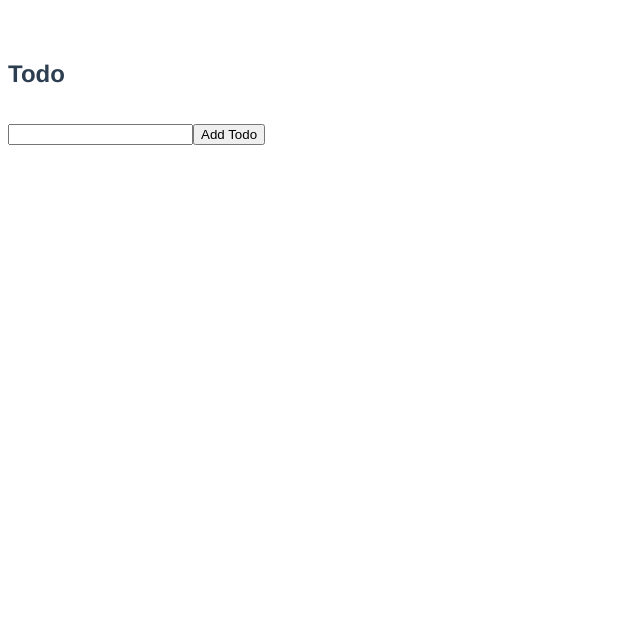
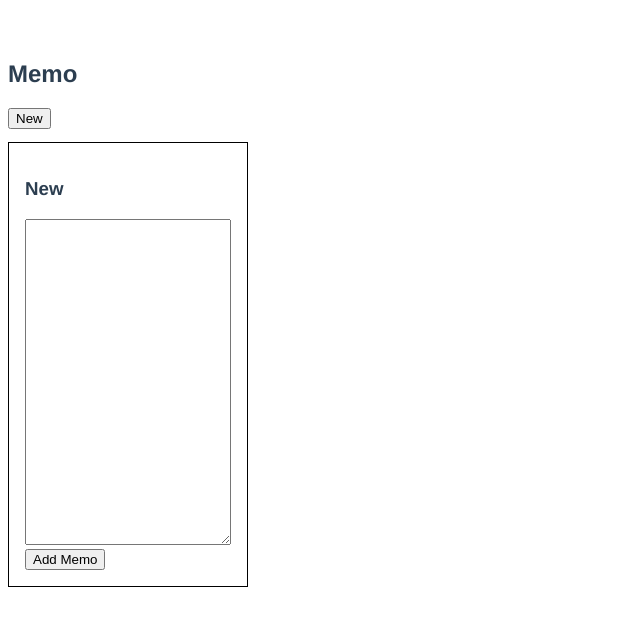
Before and after one commit to kasai441/todolist_cli, a Vue app in the folder project/: page / in a window 1280 px wide. Shown: the top 626 px of the page, without its empty margins (0-640 px from the left). Built offline with nearby package versions, Linux system fonts and the light colour scheme.

Commit message:
機能実装

```diff
--- a/project/src/App.vue
+++ b/project/src/App.vue
@@ -1,18 +1,18 @@
 <template>
   <div id="app">
-    <h2>Todo</h2>
-    <TodoList/>
+    <h2>Memo</h2>
+    <MemoList/>
   </div>
 </template>
 
 <script>
 // import HelloWorld from './components/HelloWorld.vue'
-import TodoList from './components/TodoList.vue'
+import MemoList from './components/MemoList.vue'
 
 export default {
   name: 'App',
   components: {
-    TodoList
+    MemoList
   }
 }
 </script>
--- /dev/null
+++ b/project/src/components/MemoList.vue
@@ -0,0 +1,126 @@
+<template>
+  <div id="memolist">
+    <button class="new_button" @click="resetView">New</button>
+    <div class="memolist_container">
+      <div class="edit_memo">
+        <div v-if="editMemoValue">
+            <h3>Edit</h3>
+            <p class="memo">{{ title(editMemoValue) }}</p>
+            <textarea v-model="editMemoValue"/>
+            <div>
+              <button @click="updateMemo(editMemoKey)">Update</button>
+              <button @click="removeMemo(editMemoKey)">Remove</button>
+            </div>
+        </div>
+        <div v-else>
+            <h3>New</h3>
+            <textarea v-model="newMemo"/>
+            <div>
+              <button @click="addMemo">Add Memo</button>
+            </div>
+        </div>
+      </div>
+      <div class="list_memo">
+        <ol
+          v-for="(value, key) in memos"
+          v-bind:key="key"
+          v-bind:value="value"
+        >
+          <li class="list_items">
+            <a href="#" class="list_item__title" @click="editMemo(key)">{{ title(value) }}</a>
+          </li>
+        </ol>
+      </div>
+    </div>
+  </div>
+</template>
+
+<script>
+
+export default {
+  name: 'MemoList',
+  data: function () {
+    return {
+      memos: [],
+      newMemo: null,
+      editMemoKey: null,
+      editMemoValue: null,
+      editValue: null
+    }
+  },
+  mounted() {
+    if (localStorage.getItem('memos')) {
+      try {
+        this.memos = JSON.parse(localStorage.getItem('memos'))
+        console.log(this.memos)
+      } catch(e) {
+        localStorage.removeItem('memos')
+      }
+    }
+  },
+  methods: {
+    addMemo() {
+      if (!this.newMemo) {
+        return
+      }
+      this.memos.push(this.newMemo)
+      console.log(this.memos)
+      this.newMemo = ''
+      this.saveMemos()
+    },
+    editMemo(key) {
+      this.editMemoKey = key
+      this.editMemoValue = this.memos[key]
+    },
+    updateMemo(key) {
+      if (!this.editMemoValue) {
+        return
+      }
+      this.memos.splice(key, 1, this.editMemoValue)
+      this.editMemoValue = null
+      this.saveMemos()
+    },
+    removeMemo(key) {
+      this.memos.splice(key, 1)
+      this.editMemoValue = null
+      this.saveMemos()
+    },
+    saveMemos() {
+      const parsed = JSON.stringify(this.memos)
+      localStorage.setItem('memos', parsed)
+    },
+    title(content) {
+      return content.split('\n')[0]
+    },
+    resetView() {
+      this.editMemoValue = null
+    }
+  }
+}
+
+</script>
+
+<!-- Add "scoped" attribute to limit CSS to this component only -->
+<style scoped>
+.memolist_container {
+  display: flex;
+}
+.new_button {
+  margin-bottom: 1em;
+}
+.list_memo {
+  padding: 1em;
+}
+.edit_memo {
+  padding: 1em;
+  border: 1px solid black;
+  display: flex;
+}
+.list_items {
+  display: flex;
+}
+textarea {
+  width: 200px;
+  height: 320px;
+}
+</style>
--- a/project/src/components/TodoList.vue
+++ /dev/null
@@ -1,103 +0,0 @@
-<template>
-  <div id="todolist">
-    <div class="list_todo">
-      <div
-        v-for="(value, key) in todos"
-        v-bind:key="key"
-        v-bind:value="value"
-      >
-          <p>
-              <span class="value">- {{ value }}</span>
-              <button @click="editTodo(key)">Edit</button>
-          </p>
-      </div>
-      <p>
-          <input v-model="newTodo">
-          <button @click="addTodo">Add Todo</button>
-      </p>
-    </div>
-    <div class="edit_todo">
-      <div v-if="editTodoValue">
-          <h3>Edit</h3>
-          <p class="todo">{{ editTodoValue }}</p>
-          <input v-model="editValue" value="editTodoValue">
-          <button @click="updateTodo(editTodoKey)">Update</button>
-          <button @click="removeTodo(editTodoKey)">Remove</button>
-      </div>
-    </div>
-  </div>
-</template>
-
-<script>
-
-export default {
-  name: 'TodoList',
-  data: function () {
-    return {
-      todos: [],
-      newTodo: null,
-      editValue: null,
-      editTodoKey: null,
-      editTodoValue: null
-    }
-  },
-  mounted() {
-    if (localStorage.getItem('todos')) {
-      try {
-        this.todos = JSON.parse(localStorage.getItem('todos'))
-        console.log(this.todos)
-      } catch(e) {
-        localStorage.removeItem('todos')
-      }
-    }
-  },
-  methods: {
-    addTodo() {
-      if (!this.newTodo) {
-        return
-      }
-      this.todos.push(this.newTodo)
-      console.log(this.todos)
-      this.newTodo = ''
-      this.saveTodos()
-    },
-    editTodo(key) {
-      this.editTodoKey = key
-      this.editTodoValue = this.todos[key]
-    },
-    updateTodo(key) {
-      if (!this.editValue) {
-        return
-      }
-      this.todos.splice(key, 1, this.editValue)
-      this.editValue = ''
-      this.editTodoValue = null
-      this.saveTodos()
-    },
-    removeTodo(key) {
-      this.todos.splice(key, 1)
-      this.editTodoValue = null
-      this.saveTodos()
-    },
-    saveTodos() {
-      const parsed = JSON.stringify(this.todos)
-      localStorage.setItem('todos', parsed)
-    }
-  }
-}
-
-</script>
-
-<!-- Add "scoped" attribute to limit CSS to this component only -->
-<style scoped>
-#todolist {
-  display: flex;
-}
-.list-todo {
-  width: 40%;
-}
-.edit-todo {
-  width: 60%;
-  padding: 2em;
-}
-</style>
```
